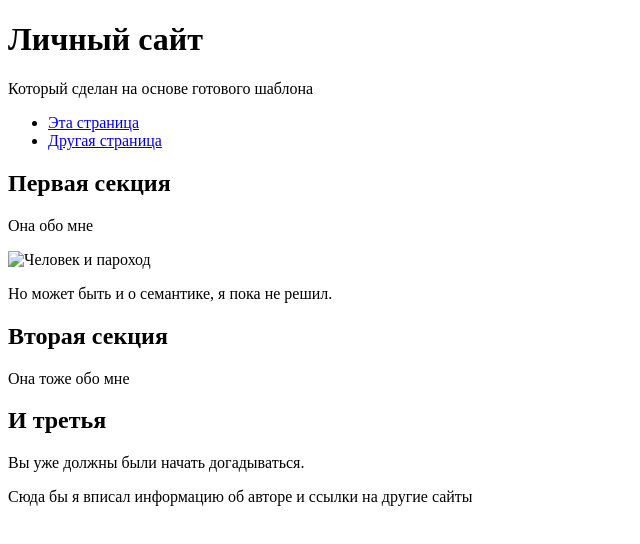
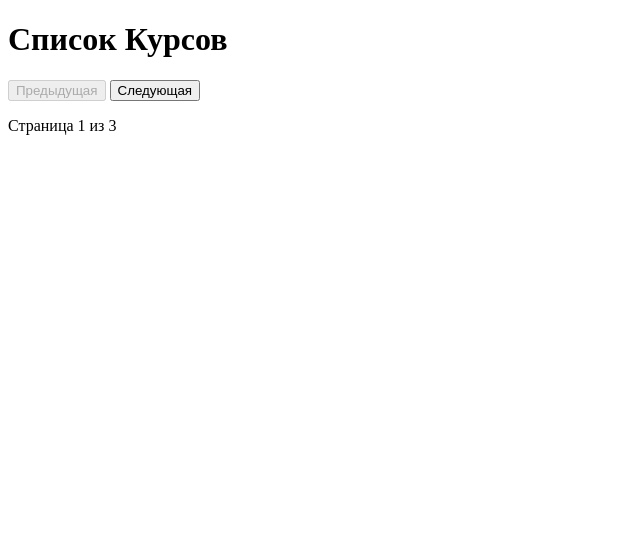
Before and after one commit to bestkursslivmain/bestkursslivmain.github.io, a plain HTML site: page index.html in a window 1280 px wide. Shown: the whole page, without its empty margins (0-640 px from the left). Drawn offline with Linux system fonts and the light colour scheme.

Commit message:
Update index.html

```diff
--- a/index.html
+++ b/index.html
@@ -1,48 +1,16 @@
 <!DOCTYPE html>
-<html lang="ru">
-  <head>
-    <meta charset="utf-8">
-    <meta name="viewport" content="width=device-width, initial-scale=1.0">
-    <title>Заголовок страницы</title>
-    <link rel="stylesheet" href="./styles/style.css">
-
-    <meta property="og:title" content="Заголовок страницы в OG">
-    <meta property="og:description" content="Описание страницы в OG">
-    <meta property="og:image" content="https://example.com/image.jpg">
-    <meta property="og:url" content="https://example.com/">
-  </head>
-  <body>
-    <header>
-      <h1>Личный сайт</h1>
-      <p>Который сделан на основе готового шаблона</p>
-      <nav>
-        <ul>
-          <li><a href="index2.html">Эта страница</a></li>
-          <li><a href="catalog.html">Другая страница</a></li>
-        </ul>
-      </nav>
-    </header>
-    <main>
-      <article>
-        <section>
-          <h2>Первая секция</h2>
-          <p>Она обо мне</p>
-          <img src="images/image.png" alt="Человек и пароход">
-          <p>Но может быть и о семантике, я пока не решил.</p>
-        </section>
-        <section>
-          <h2>Вторая секция</h2>
-          <p>Она тоже обо мне</p>
-        </section>
-        <section>
-          <h2>И третья</h2>
-          <p>Вы уже должны были начать догадываться.</p>
-        </section>
-      </article>
-    </main>
-    <footer>
-      <p>Сюда бы я вписал информацию об авторе и ссылки на другие сайты</p>
-    </footer>
-    <!-- сюда можно подключить jquery <script src="scripts/app.js" defer></script> -->
-  </body>
+<html>
+<head>
+ <title>Мои Курсы</title>
+</head>
+<body>
+ <h1>Список Курсов</h1>
+ <div id="courses-container">
+   <!-- Курсы будут отображаться здесь -->
+ </div>
+ <button id="prev-btn" disabled>Предыдущая</button>
+ <button id="next-btn">Следующая</button>
+ <p id="page-info">Страница 1 из 3</p> <!-- Индикатор страницы -->
+ <script src="script.js"></script> <!-- Подключите ваш JS файл -->
+</body>
 </html>
```
